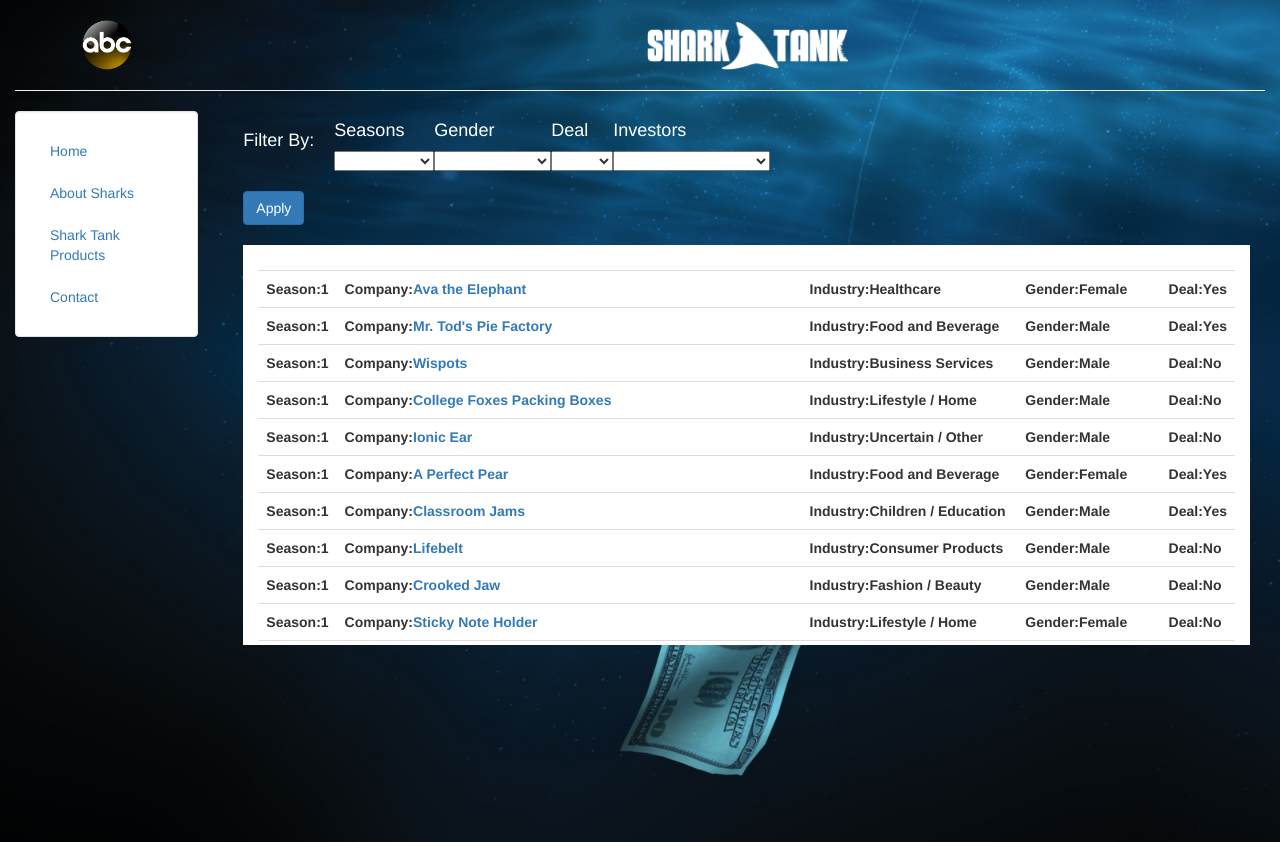
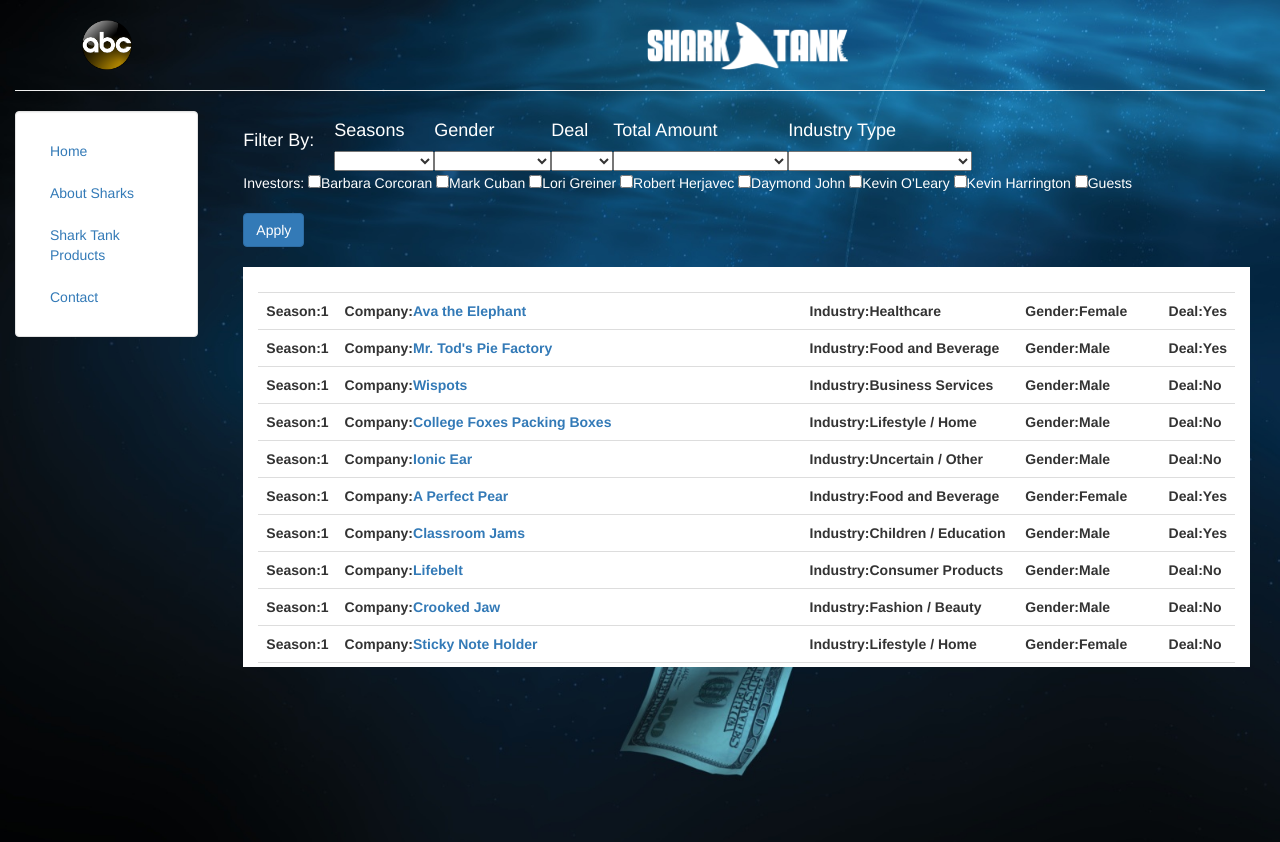
Before and after one commit to evigne/f22-sharktank, a Django app: page /stpdata/ in a window 1280 px wide. Shown: the top 842 px of the page. Run offline with Django 3.2, Linux system fonts and the light colour scheme; data comes from the database, SQL or seed files in the repository; both versions use the stored data as it was after the commit; lists and menus that the app fills with data are empty; some libraries are stand-ins or nearby versions.

Commit message:
add custom filters

```diff
--- a/data_loader.py
+++ b/data_loader.py
@@ -56,7 +56,7 @@
                         row['Company'],
                         row['Industry'],
                         row['Entrepreneur Gender'],
-                        remove_characters(row['Amount']),
+                        remove_characters(row['Amount']) or 0,
                         row['Corcoran'],
                         row['Cuban'],
                         row['Deal'],
--- a/stpdata/templates/stpdata/stpdata.html
+++ b/stpdata/templates/stpdata/stpdata.html
@@ -7,31 +7,23 @@
         var season = document.getElementById("season");
         var gender = document.getElementById("gender");
         var deal = document.getElementById("deal");
-        var investor = document.getElementById("investor");
+        var amount = document.getElementById("amount");
+        var industry = document.getElementById("industry");
+        var investors = '';
+
+        var investorNodes = document.getElementById("investors").getElementsByTagName("input");
+        console.log(investorNodes);
+        for (node of investorNodes){
+            if(node.checked){
+                investors = investors + node.value + '-';
+            }
+        }
         var seasonValue = season.value;
         var genderValue = gender.value;
         var dealValue = deal.value;
-        var investorVal = investor.value;
-        if (investorVal=='corcoran'){
-        var link = `/stpdata?season=${seasonValue}&entrepreneur_gender=${genderValue}&deal=${dealValue}&corcoran=${'True'}`;
-        }else if (investorVal=='cuban'){
-        var link = `/stpdata?season=${seasonValue}&entrepreneur_gender=${genderValue}&deal=${dealValue}&cuban=${'True'}`;
-        }else if (investorVal=='greiner'){
-        var link = `/stpdata?season=${seasonValue}&entrepreneur_gender=${genderValue}&deal=${dealValue}&greiner=${'True'}`;
-        }else if (investorVal=='herjavec'){
-        var link = `/stpdata?season=${seasonValue}&entrepreneur_gender=${genderValue}&deal=${dealValue}&herjavec=${'True'}`;
-        }else if (investorVal=='john'){
-        var link = `/stpdata?season=${seasonValue}&entrepreneur_gender=${genderValue}&deal=${dealValue}&john=${'True'}`;
-        }else if (investorVal=='oleary'){
-        var link = `/stpdata?season=${seasonValue}&entrepreneur_gender=${genderValue}&deal=${dealValue}&oleary=${'True'}`;
-        }else if (investorVal=='harrington'){
-        var link = `/stpdata?season=${seasonValue}&entrepreneur_gender=${genderValue}&deal=${dealValue}&harrington=${'True'}`;
-        }else if (investorVal=='guests'){
-        var link = `/stpdata?season=${seasonValue}&entrepreneur_gender=${genderValue}&deal=${dealValue}&guests=${'True'}`;
-        }else{
-        var link = `/stpdata?season=${seasonValue}&entrepreneur_gender=${genderValue}&deal=${dealValue}`;
-        }
-
+        var amountVal = amount.value;
+        var industryVal = industry.value;
+        var link = `/stpdata?season=${seasonValue}&entrepreneur_gender=${genderValue}&deal=${dealValue}&amount=${amountVal}&industry=${industryVal}&investors=${investors}`;
 
         window.location.href = link;
     }
@@ -45,6 +37,9 @@
     overflow: auto;
     }
     h4{
+    color:#ffffff;
+    }
+    .clo{
     color:#ffffff;
     }
 
@@ -83,19 +78,65 @@
                     <option value="No">No</option>
                 </optgroup>
 	</select></th>
-    <th><h4>Investors</h4><select id="investor">
-                <optgroup label="Investors">
+    <th><h4>Total Amount</h4><select id="amount">
+                <optgroup label="Amount in USD">
                     <option selected></option>
-                    <option value="corcoran">Barbara Corcoran</option>
-                    <option value="cuban">Mark Cuban</option>
-                    <option value="greiner">Lori Greiner</option>
-                    <option value="herjavec">Robert Herjavec</option>
-                    <option value="john">Daymond John</option>
-                    <option value="oleary">Kevin O'Leary</option>
-                    <option value="harrington">Kevin Harrington</option>
-                    <option value="guests">Guest</option>
+                    <option value="1-99999">$1 - $99,999</option>
+                    <option value="100000-299999">$1,00,000 - $2,99,999</option>
+                    <option value="300000-499999">$3,00,000 - $4,99,999</option>
+                    <option value="500000-">Above $5,00,000</option>
                 </optgroup>
-	</select></th></tr></table>
+	</select></th>
+    <th><h4>Industry Type</h4><select id="industry">
+                <optgroup label="Industry Type">
+                    <option selected></option>
+                    <option value="Healthcare">Healthcare</option>
+                    <option value="Food and Beverage">Food and Beverage</option>
+                    <option value="Business Services">Business Services</option>
+                    <option value="Lifestyle / Home">Lifestyle / Home</option>
+                    <option value="Children / Education">Children / Education</option>
+                    <option value="Consumer Products">Consumer Products</option>
+                    <option value="Media / Entertainment">Media / Entertainment</option>
+                    <option value="Software / Tech">Software / Tech</option>
+                    <option value="Fitness / Sports">Fitness / Sports</option>
+                    <option value="Fashion / Beauty">Fashion / Beauty</option>
+                    <option value="Pet Products">Pet Products</option>
+                    <option value="Green/CleanTech">Green/CleanTech</option>
+                    <option value="Uncertain / Other">Uncertain / Other</option>
+
+
+                </optgroup>
+	</select></th>
+    <!--<th><h4>Investors</h4><select id="investor">-->
+                <!--<optgroup label="Investors">-->
+                    <!--<option selected></option>-->
+                    <!--<option value="corcoran">Barbara Corcoran</option>-->
+                    <!--<option value="cuban">Mark Cuban</option>-->
+                    <!--<option value="greiner">Lori Greiner</option>-->
+                    <!--<option value="herjavec">Robert Herjavec</option>-->
+                    <!--<option value="john">Daymond John</option>-->
+                    <!--<option value="olary">Kevin O'Leary</option>-->
+                    <!--<option value="harrington">Kevin Harrington</option>-->
+                    <!--<option value="guests">Guest</option>-->
+                <!--</optgroup>-->
+	<!--</select></th>-->
+    <!--</th>-->
+
+    </tr></table>
+<div id="investors" class="clo">
+    Investors:
+        <input type="checkbox" value="corcoran">Barbara Corcoran
+        <input type="checkbox" value="cuban">Mark Cuban
+        <input type="checkbox" value="greiner">Lori Greiner
+        <input type="checkbox" value="herjavec">Robert Herjavec
+        <input type="checkbox" value="john">Daymond John
+        <input type="checkbox" value="olary">Kevin O'Leary
+        <input type="checkbox" value="harrington">Kevin Harrington
+        <input type="checkbox" value="guests">Guests
+
+</div>
+
+
 <br>
 <div><button type="button" onclick="filter()" class="btn btn-primary"  style="margin-bottom:20px;">Apply</button>
 
@@ -103,6 +144,10 @@
 <div id="overflowTest" style="margin-bottom: 20px;">
 
 <table class="table">
+    {% if not products %}
+       <h1>No Records Found!</h1>
+
+    {% endif %}
 
 	{% for product in products %}
 
--- a/stpdata/views.py
+++ b/stpdata/views.py
@@ -5,12 +5,31 @@
 
 def products(request):
     params = request.GET
+    amount = params.get('amount')
+    investors = params.get('investors')
     filter_params = {}
     for k, v in params.items():
-        if not v:
+        if not v or k in ('amount', 'investors'):
             continue
         filter_params.update({k:v})
+    if investors:
+        investors_list = investors.split('-')
+        for inv in investors_list:
+            if not inv:
+                continue
+            filter_params.update({inv: True})
+
     products = Product.objects.all().filter(**filter_params)
+    if amount:
+        start_amount, end_amount = tuple(amount.split('-'))
+        print(end_amount)
+        if start_amount:
+            products = products.filter(amount__gte=int(start_amount))
+        if end_amount:
+            products = products.filter(amount__lte=int(end_amount))
+
+
+
 
     context = {'products': products}
     # print(context)
```
Also changed, not shown: db.sqlite3, 2 other files.
